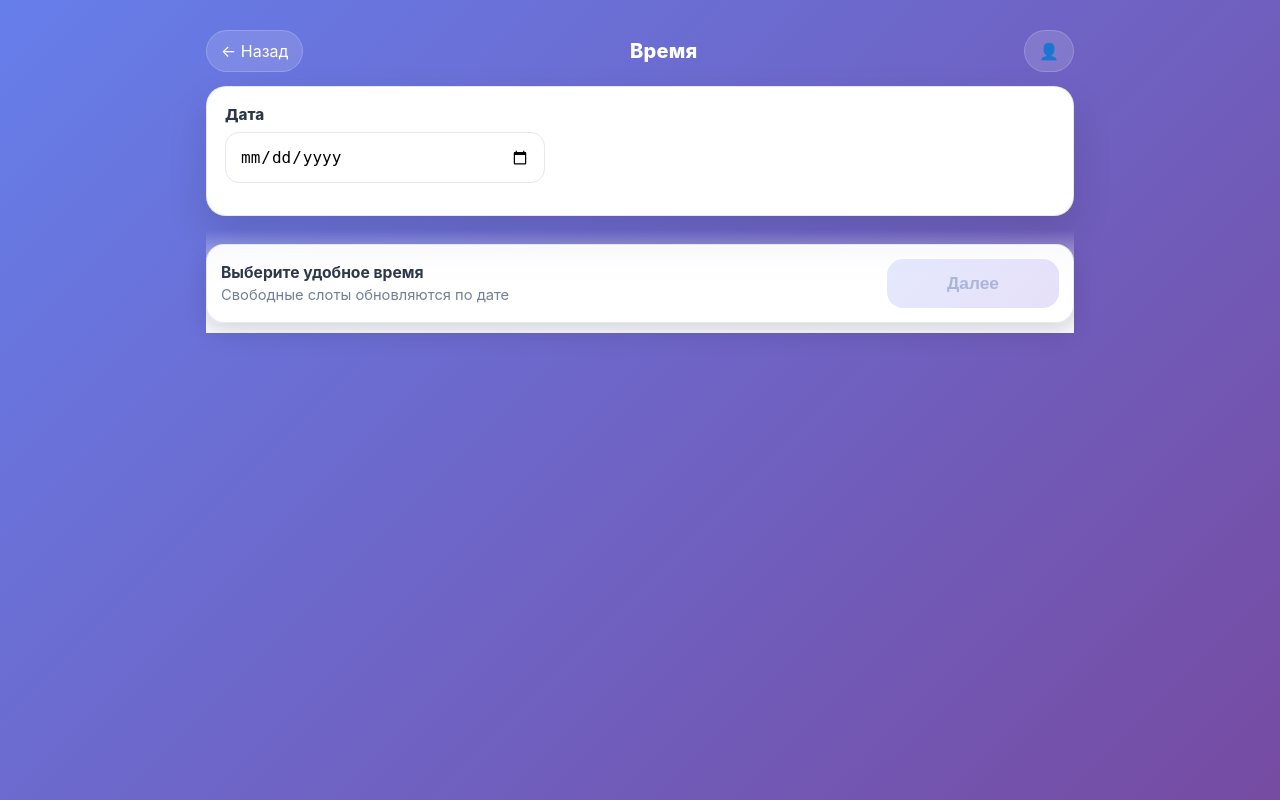
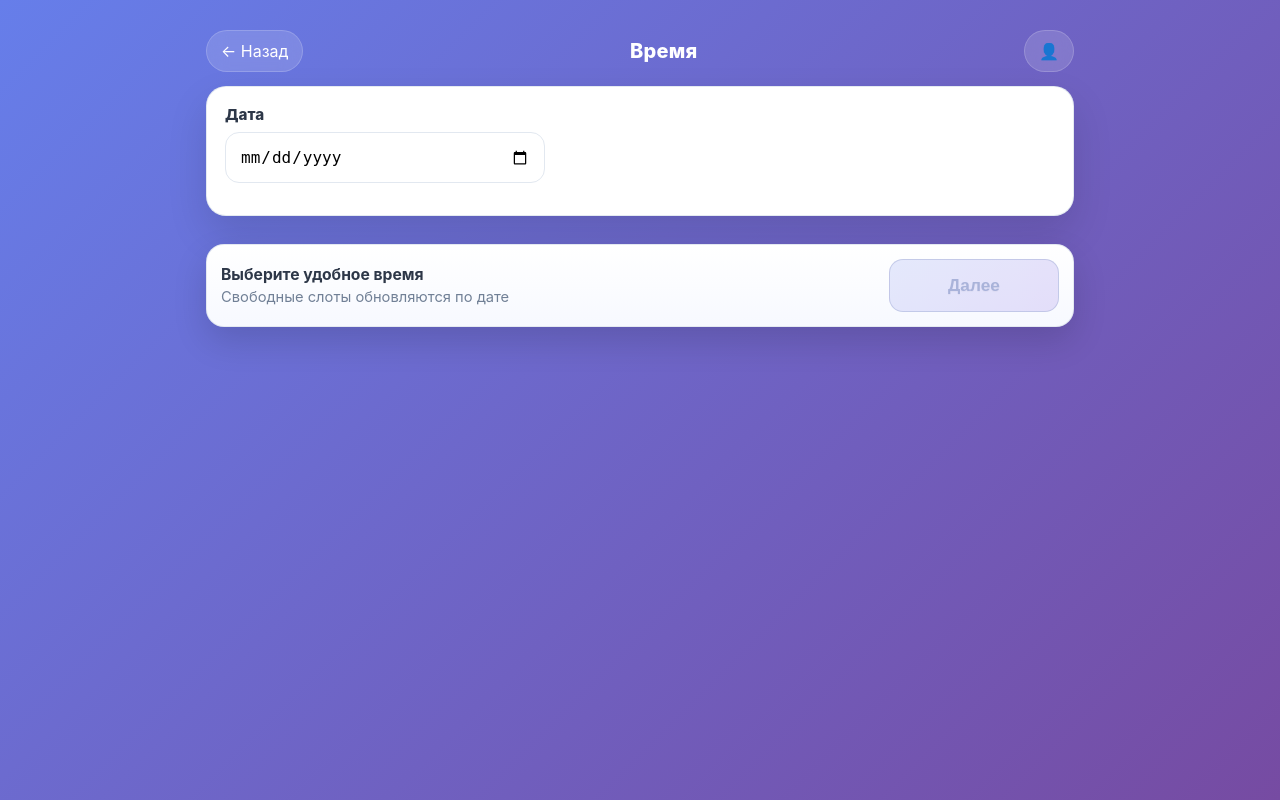
Before and after one commit to wFeeL/DoggyBot, a Flask app: page /booking/time in a window 1280 px wide. Run offline with Flask 3, Linux system fonts and the light colour scheme; parts of the project's set-up code (start-up, migrations or seed data) failed here and were passed over; some libraries are stand-ins or nearby versions.

Commit message:
update shadow styles

```diff
--- a/telegram_webapp/static/booking.css
+++ b/telegram_webapp/static/booking.css
@@ -12,13 +12,8 @@
     --danger: #e53e3e;
     --ease: cubic-bezier(0.2, 0.8, 0.2, 1);
     --t-fast: 140ms;
-    --t: 180ms;
-    --t-slow: 260ms;
-    --ring: 0 0 0 4px rgba(102, 126, 234, 0.16);
-    --shadow-card: 0 18px 40px rgba(0, 0, 0, 0.12);
-    --shadow-hover: 0 12px 26px rgba(17, 24, 39, 0.14);
-    --shadow-primary: 0 12px 26px rgba(102, 126, 234, 0.24);
-    --shadow-bottom: 0 10px 24px rgba(17, 24, 39, 0.14);
+    --t-med: 220ms;
+    --t-slow: 320ms;
 }
 
 * {
@@ -28,8 +23,6 @@
 body {
     margin: 0;
     font-family: -apple-system, BlinkMacSystemFont, 'Segoe UI', Roboto, Oxygen, Ubuntu, Cantarell, sans-serif;
-    -webkit-font-smoothing: antialiased;
-    -moz-osx-font-smoothing: grayscale;
     background: linear-gradient(135deg, var(--bg1) 0%, var(--bg2) 100%);
     min-height: 100vh;
     color: var(--text);
@@ -351,10 +324,9 @@ a {
 .bottom-bar {
     position: sticky;
     bottom: 0;
-    padding: 14px 0 calc(10px + env(safe-area-inset-bottom, 0px));
-    background: linear-gradient(180deg, rgba(255, 255, 255, 0) 0%, rgba(255, 255, 255, 0.82) 52%, rgba(255, 255, 255, 0.98) 100%);
-    backdrop-filter: blur(10px);
-    -webkit-backdrop-filter: blur(10px);
+    z-index: 30;
+    padding: 14px 0 calc(14px + env(safe-area-inset-bottom));
+    background: transparent;
 }
 
 .bottom-card {
@@ -364,29 +336,28 @@ a {
     gap: 12px;
     padding: 14px;
     border-radius: 18px;
-    border: 1px solid rgba(226, 232, 240, 0.9);
-    background: rgba(255, 255, 255, 0.94);
-    box-shadow: var(--shadow-bottom);
-    backdrop-filter: blur(12px);
-    -webkit-backdrop-filter: blur(12px);
+    border: 1px solid rgba(226, 232, 240, 0.92);
+    background: linear-gradient(180deg, #ffffff 0%, #f7f9ff 100%);
+    box-shadow: 0 14px 34px rgba(0, 0, 0, 0.14);
+    transition: box-shadow var(--t-med) var(--ease), transform var(--t-med) var(--ease);
 }
 
 .bottom-card .btn-primary {
-    min-width: 172px;
-    padding: 14px 22px;
-    border-radius: 16px;
+    min-width: 170px;
+    padding: 15px 24px;
+    border-radius: 14px;
+    background: linear-gradient(135deg, #7088f3 0%, #7b5bd1 100%);
+    box-shadow: 0 12px 22px rgba(102, 126, 234, 0.26);
+    border: 1px solid rgba(102, 126, 234, 0.28);
     font-size: 1.08rem;
-    box-shadow: var(--shadow-primary);
+    text-shadow: 0 1px 1px rgba(0, 0, 0, 0.06);
+    transition: transform var(--t-fast) var(--ease), box-shadow var(--t-fast) var(--ease), filter var(--t-fast) var(--ease);
 }
-
-.bottom-card .btn-primary:hover {
-    box-shadow: 0 14px 30px rgba(102, 126, 234, 0.30);
-}
-
 
 .bottom-card .btn-primary:disabled {
     background: linear-gradient(135deg, #d5dcfb 0%, #d6ccf6 100%);
     color: #7483c2;
+    border-color: rgba(116, 131, 194, 0.55);
     box-shadow: none;
 }
 
```
Also changed, not shown: other parts of telegram_webapp/static/booking.css (+23 -58 lines).
